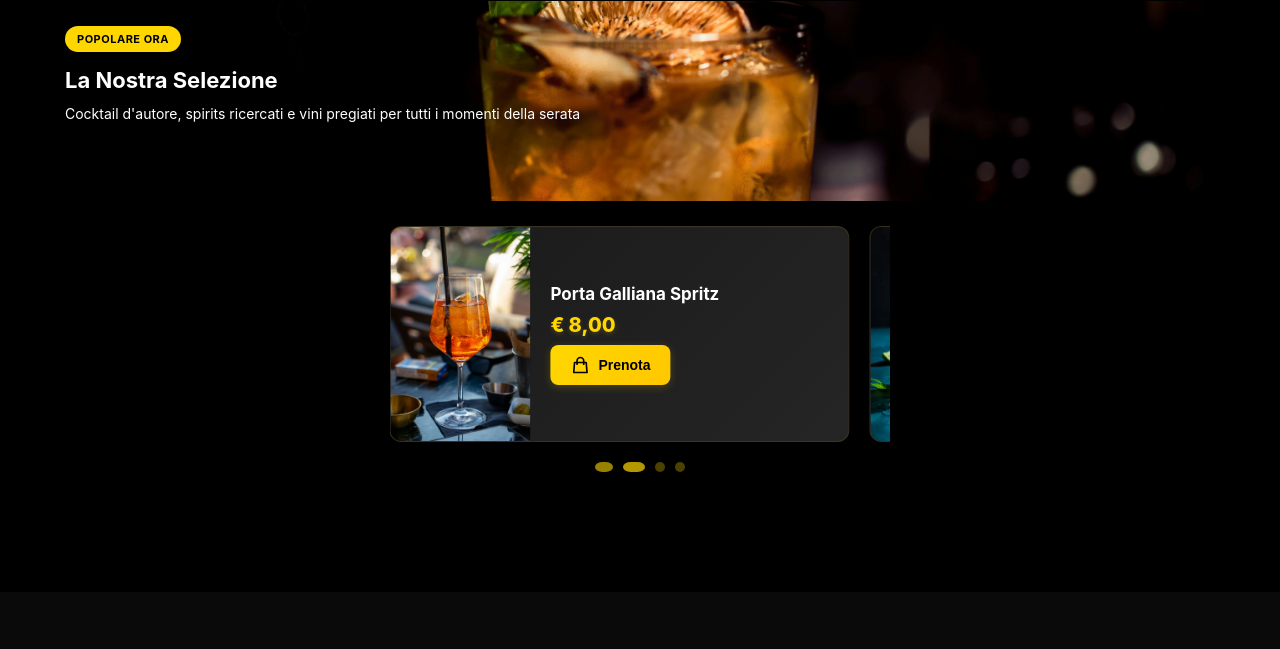
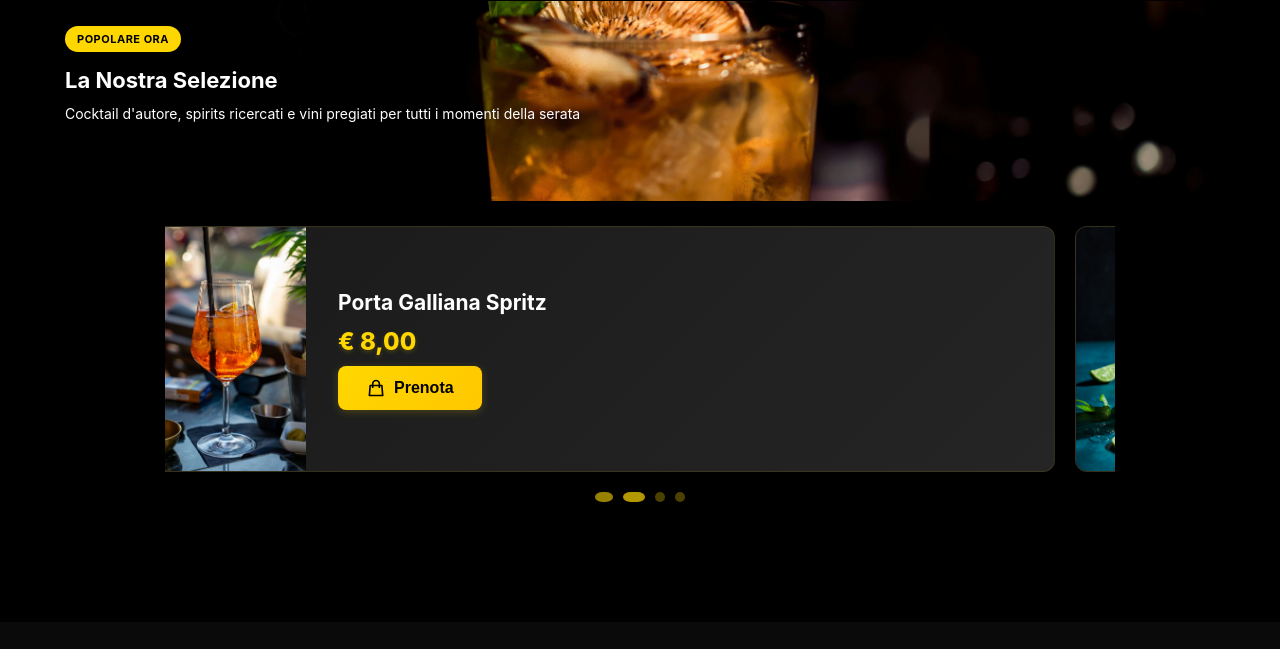
Before and after one commit to alecode25/Club_1_piano, a plain HTML site: page index.html in a window 1280 px wide. Shown: the part 1457-2106 px from the top of the page. Drawn offline with Linux system fonts and the light colour scheme.

Commit message:
Prova commit

```diff
--- a/script.js
+++ b/script.js
@@ -79,9 +79,10 @@ const totalSlides = slides.length;
 function goToSlide(index) {
     currentSlide = index;
     if (wrapper && container) {
-        // Usa la larghezza del container per calcolare lo spostamento
-        const containerWidth = container.offsetWidth - 40; // Sottrai il padding
-        const gap = 20;
+        // Calcola il padding del container in base alla larghezza dello schermo
+        const containerPadding = window.innerWidth >= 768 ? 40 : 20; // 20px per mobile, 40px per desktop
+        const containerWidth = container.offsetWidth - containerPadding;
+        const gap = window.innerWidth >= 768 ? 20 : 15; // 15px per mobile, 20px per desktop
         const offset = (containerWidth + gap) * currentSlide;
         wrapper.style.transform = `translateX(-${offset}px)`;
     }
@@ -159,7 +160,7 @@ function changeQty(val) {
 const bookingForm = document.getElementById('bookingForm');
 
 if (bookingForm) {
-    bookingForm.addEventListener('submit', function (e) {
+    bookingForm.addEventListener('submit', function(e) {
         e.preventDefault();
 
         const btn = e.target.querySelector('button[type="submit"]');
--- a/styles.css
+++ b/styles.css
@@ -311,17 +311,17 @@ body {
 
 /* Carousel Container */
 .carousel-container {
-    max-width: 500px;
+    max-width: 950px;
     width: 100%;
     position: relative;
     overflow: hidden;
     margin: 0 auto;
-    padding: 0 20px;
+    padding: 0 10px;
 }
 
 .carousel-wrapper {
     display: flex;
-    gap: 20px;
+    gap: 15px;
     transition: transform 0.8s cubic-bezier(0.4, 0, 0.2, 1);
 }
 
@@ -340,6 +340,7 @@ body {
     min-width: 100%;
     max-width: 100%;
     flex-shrink: 0;
+    min-height: 160px;
 }
 
 .drink-card:hover {
@@ -374,13 +375,13 @@ body {
     display: flex;
     flex-direction: column;
     gap: 8px;
-    padding: 20px;
+    padding: 16px 20px;
     justify-content: center;
 }
 
 .drink-name {
     color: #fff;
-    font-size: 17px;
+    font-size: 18px;
     font-weight: 700;
     margin: 0;
     line-height: 1.3;
@@ -388,7 +389,7 @@ body {
 
 .drink-price {
     color: #FFD700;
-    font-size: 20px;
+    font-size: 22px;
     font-weight: 800;
     margin: 0;
     text-shadow: 0 2px 4px rgba(255, 215, 0, 0.2);
@@ -409,6 +410,40 @@ body {
     transition: all 0.3s ease;
     box-shadow: 0 2px 8px rgba(255, 215, 0, 0.2);
     align-self: flex-start;
+}
+
+/* Responsive per desktop */
+@media (min-width: 768px) {
+    .carousel-container {
+        padding: 0 20px;
+    }
+
+    .carousel-wrapper {
+        gap: 20px;
+    }
+
+    .drink-image {
+        width: 160px;
+        min-width: 160px;
+    }
+
+    .drink-info {
+        gap: 10px;
+        padding: 20px 32px;
+    }
+
+    .drink-name {
+        font-size: 21px;
+    }
+
+    .drink-price {
+        font-size: 24px;
+    }
+
+    .order-btn {
+        padding: 12px 28px;
+        font-size: 16px;
+    }
 }
 
 .order-btn:hover {
```
Lines whose indentation alone changed are shown as unchanged.
